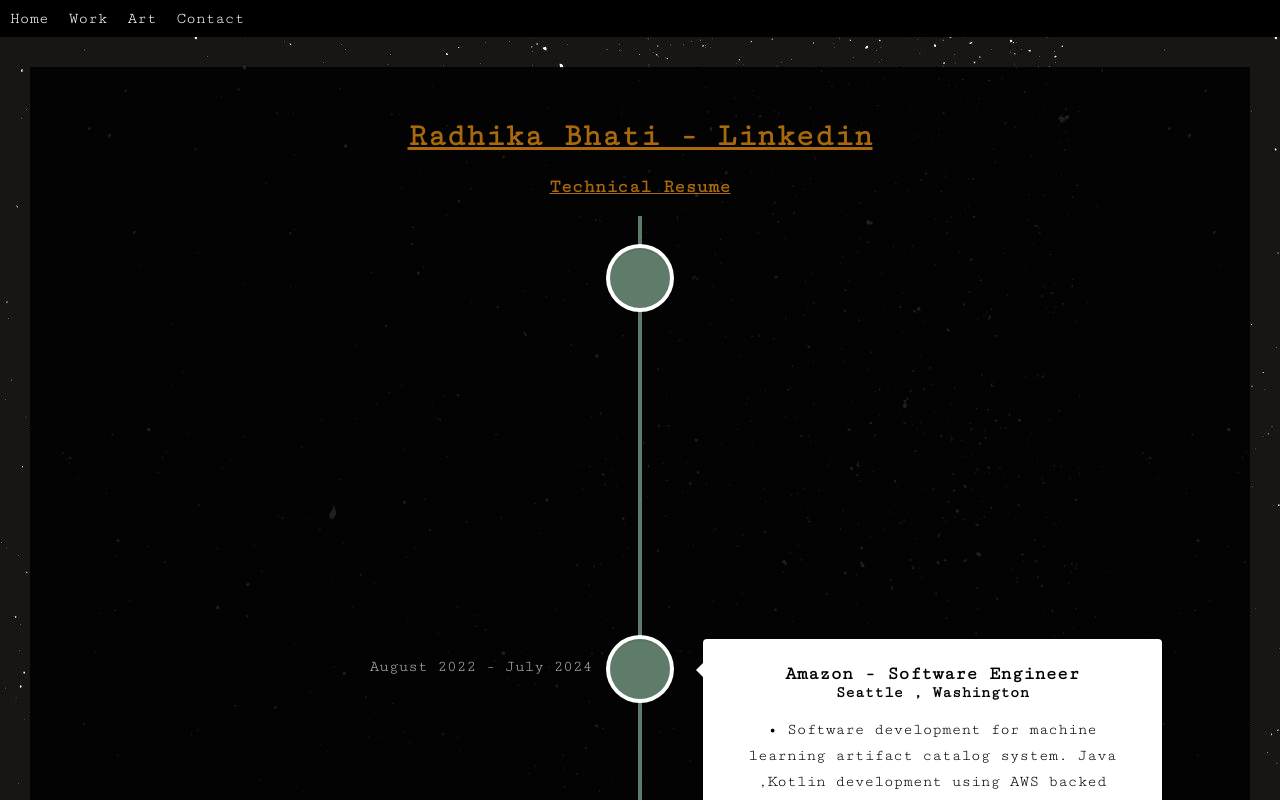
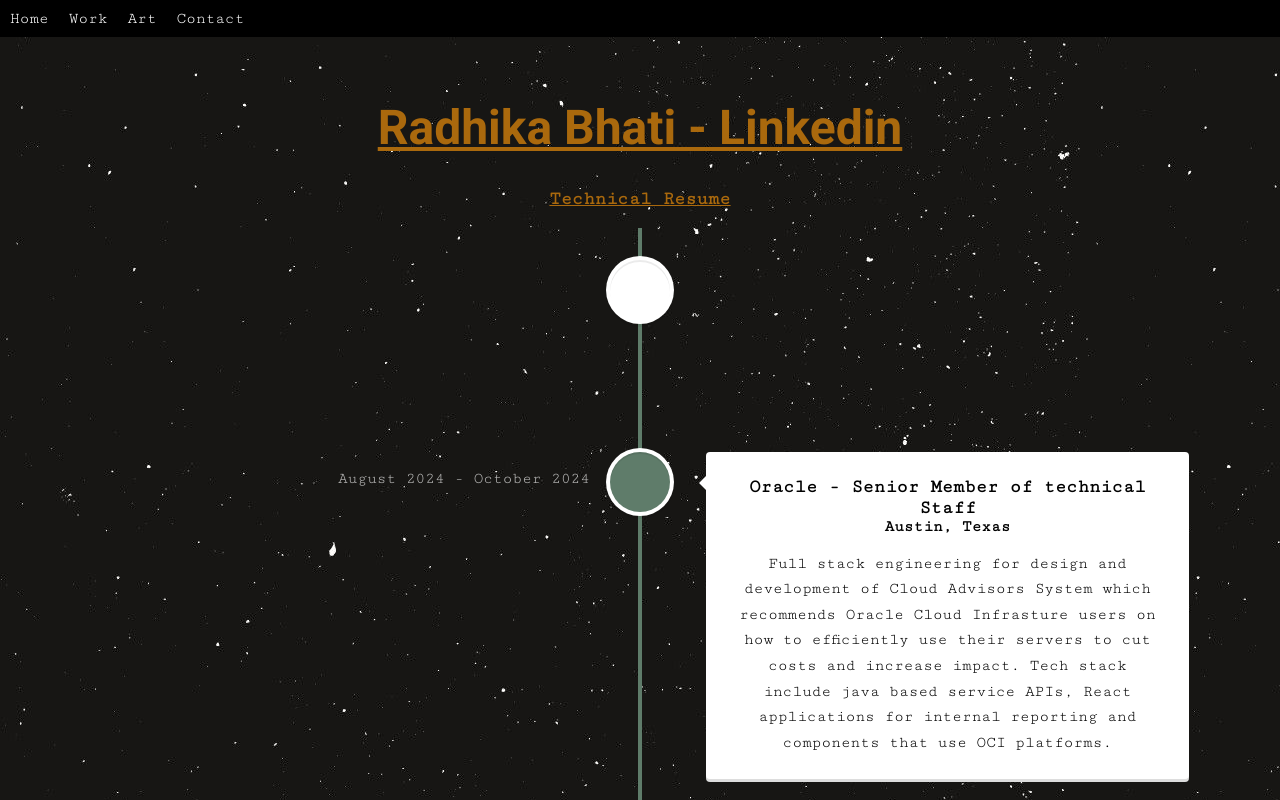
Before and after one commit to radhikabhati/portfolio, a React (Create React App) app: page / in a window 1280 px wide. Both pictures are taken after a click on the item "Work". Shown: the top 800 px of the page. Built offline with nearby package versions, Linux system fonts and the light colour scheme.

Commit message:
cleaning up crazy styles

```diff
--- a/index.html
+++ b/index.html
@@ -10,6 +10,9 @@
       content="Web site created using create-react-app"
     />
     <link rel="apple-touch-icon" href="public/logo192.png" />
+    <link rel="preconnect" href="https://fonts.googleapis.com">
+<link rel="preconnect" href="https://fonts.gstatic.com" crossorigin>
+<link href="https://fonts.googleapis.com/css2?family=Montserrat:ital,wght@0,100..900;1,100..900&family=Roboto:ital,wght@0,100;0,300;0,400;0,500;0,700;0,900;1,100;1,300;1,400;1,500;1,700;1,900&display=swap" rel="stylesheet">
     <!--
       manifest.json provides metadata used when your web app is installed on a
       user's mobile device or desktop. See https://developers.google.com/web/fundamentals/web-app-manifest/
--- a/public/index.html
+++ b/public/index.html
@@ -10,6 +10,9 @@
       content="Web site created using create-react-app"
     />
     <link rel="apple-touch-icon" href="%PUBLIC_URL%/logo192.png" />
+    <link rel="preconnect" href="https://fonts.googleapis.com">
+<link rel="preconnect" href="https://fonts.gstatic.com" crossorigin>
+<link href="https://fonts.googleapis.com/css2?family=Montserrat:ital,wght@0,100..900;1,100..900&family=Roboto:ital,wght@0,100;0,300;0,400;0,500;0,700;0,900;1,100;1,300;1,400;1,500;1,700;1,900&display=swap" rel="stylesheet">
     <!--
       manifest.json provides metadata used when your web app is installed on a
       user's mobile device or desktop. See https://developers.google.com/web/fundamentals/web-app-manifest/
--- a/src/Landing.js
+++ b/src/Landing.js
@@ -6,24 +6,17 @@
     <div className="content">
 
 <div className='about'> <div class="patterns">
-  <svg width="100%" height="100%">
- <text x="50%" y="60%"  text-anchor="middle"  >
+
+ <h1 >
  Radhika Bhati
- </text>
- </svg>
+ </h1>
+
 </div>
 
 <p class="cursor typewriter-animation"> Hi there! welcome..</p>
 <p class="cursor typewriter-animation-message"> This is my work-in-progress portfolio website, made just for fun :P</p>
 </div>
 
-{/*
-     <div className="subsection-holder">
-      <div className='sub'>Fun/Interests</div>
-      <div className='sub'>Scratchpad</div>
-      <div className='sub'>Reading list</div>
-      <div className='sub'>placeholder subsection</div>
-     </div> */}
     </div>
   );
 }
--- a/src/Resume.js
+++ b/src/Resume.js
@@ -15,13 +15,32 @@
 
      lineColor={ '#5f7c6a' }
      >
+      <VerticalTimelineElement
+    className="vertical-timeline-element--work"
+    position={ "left" }
+    contentStyle={{ background: '#fff', color: '#000' }}
+
+    contentArrowStyle={{ borderRight: '7px solid  #fff' }}
+     dateClassName = "date"
+    date="Current"
+    iconStyle={{ background: '#fff', color: '#000' }}
+    //icon={<WorkIcon />}
+  >
+
+    <h3 className="vertical-timeline-element-title">  Google - Software Engineer</h3>
+    <h4 className="vertical-timeline-element-subtitle">Pittsburgh, Pennsylvania</h4>
+    <p>
+      Site reliability on Ads Quaility for Google
+    </p>
+
+  </VerticalTimelineElement>
 
   <VerticalTimelineElement
     className="vertical-timeline-element--work"
-    position={ "left" }
-    contentStyle={{ background: '#5f7c6a', color: '#fff' }}
+    position={ "right" }
 
-    contentArrowStyle={{ borderRight: '7px solid  #5f7c6a' }}
+
+    contentArrowStyle={{ borderRight: '7px solid  #fff' }}
      dateClassName = "date"
     date="August 2024  - October 2024"
     iconStyle={{ background: '#5f7c6a', color: '#fff' }}
--- a/src/styles/Landing.css
+++ b/src/styles/Landing.css
@@ -2,21 +2,33 @@
 
 body {
 
-    background-image: url("../assets/starlight.png");
+
     font-family: 'Cutive Mono';
+    background-color: #d4ccccbf;
 
 
 }
 
+
+
+
+ h1 {
+    text-align: center;
+    text-decoration:solid;
+    font-family: "Roboto", serif;
+    font-weight: 7000;
+    font-size: -webkit-xxx-large;
+    font-style: normal;
+ }
 .content {
     padding: 20px;
-    color : #fff;
+
     text-align: center;
 }
 
 .subsection-holder{
     padding:20px ;
-    color: #fff;
+
     background-color: #000000bf;
     text-align: center;
     box-shadow: 1px solid #000;
@@ -25,7 +37,7 @@
 .about{
 
     padding:30px;
-    background-color: #000;
+
     text-align: left;
 
 }
@@ -40,7 +52,3 @@
     margin: 200px;
     height:300px;
 }
-
-.sub:hover {
-    opacity: 70%;
-}
--- a/src/styles/Resume.css
+++ b/src/styles/Resume.css
@@ -1,7 +1,7 @@
 .resume {
+  background-image: url('../assets/starlight.png');
+    text-align: center;
 
-    text-align: center;
-    margin: 30px;
     padding: 30px;
     background-color: #000000df;
     box-shadow: 10px #5f7c6a;
@@ -20,3 +20,7 @@
     color: #fff;
     font-weight: bolder;
 }
+.logo {
+    background-image: url('../assets/google.png');
+    background-color: #ff6666
+}
```
Also changed, not shown: src/assets/google.png (added).
